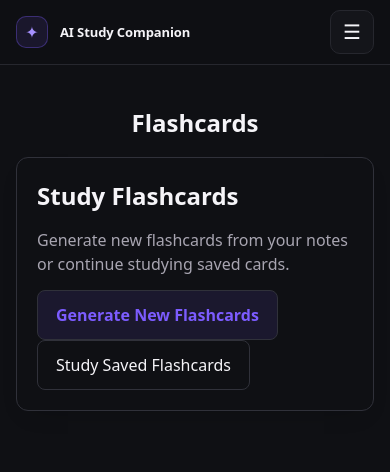
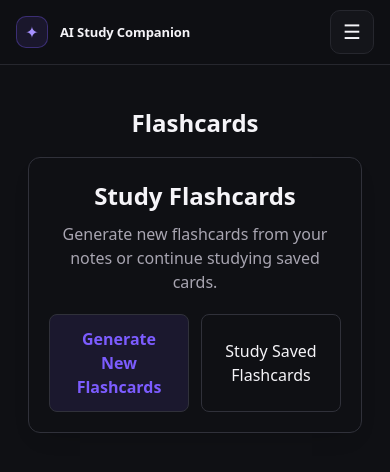
Before and after one commit to acev-0007/CPSC_491_Study_Companion, a React app in the folder frontend/: page /flashcards in a window 390 px wide. Shown: the top 472 px of the page. Built offline with nearby package versions, Linux system fonts and the light colour scheme; the HTML template or start-up script is replaced by a standard one.

Commit message:
FLASH-UI-4: improve Flashcards accessibility, responsiveness, and state feedback

```diff
--- a/frontend/src/components/Flashcards.css
+++ b/frontend/src/components/Flashcards.css
@@ -31,11 +31,27 @@
   outline-offset: 4px;
 }
 
-.flashcard p {
+/* FLASH-UI-4: the card is a native <button>, so reset button defaults. */
+button.flashcard {
+  font: inherit;
+  color: inherit;
+}
+
+.flashcard-text {
   font-size: 20px;
   line-height: 135%;
   color: var(--text-h);
-  margin: 0;
+  /* Long words and pasted text must wrap, not overflow the card. */
+  overflow-wrap: anywhere;
+  white-space: pre-wrap;
+}
+
+.flashcard-side {
+  font-family: var(--mono);
+  font-size: 12px;
+  letter-spacing: 0.08em;
+  text-transform: uppercase;
+  color: var(--text);
 }
 
 .flashcard-hint {
@@ -56,9 +72,12 @@
 
 .flashcards-controls button,
 .flashcard-edit-btn,
-.flashcards-primary-btn {
+.flashcards-primary-btn,
+.flashcards-secondary-btn,
+.flashcards-back-btn {
   font: inherit;
   font-size: 15px;
+  min-height: 44px;
   padding: 10px 20px;
   border-radius: 8px;
   border: 1px solid var(--border);
@@ -69,7 +88,9 @@
 
 .flashcards-controls button:hover:not(:disabled),
 .flashcard-edit-btn:hover,
-.flashcards-primary-btn:hover {
+.flashcards-primary-btn:hover,
+.flashcards-secondary-btn:hover,
+.flashcards-back-btn:hover {
   border-color: var(--accent-border);
   background: var(--accent-bg);
 }
@@ -493,3 +514,100 @@
     grid-row: 2;
   }
 }
+/* ---------------------------------------------------------
+   FLASH-UI-4: consistent focus, states, and responsive layout
+   --------------------------------------------------------- */
+
+.flashcards-controls button:focus-visible,
+.flashcard-edit-btn:focus-visible,
+.flashcards-primary-btn:focus-visible,
+.flashcards-secondary-btn:focus-visible,
+.flashcards-back-btn:focus-visible,
+.flashcard-edit-form textarea:focus-visible {
+  outline: 2px solid var(--accent);
+  outline-offset: 2px;
+}
+
+.flashcards-home {
+  display: flex;
+  flex-direction: column;
+  align-items: center;
+  gap: 8px;
+  text-align: center;
+}
+
+.flashcards-home h2,
+.flashcards-home p {
+  margin: 0;
+}
+
+.flashcards-home-actions {
+  display: flex;
+  flex-wrap: wrap;
+  justify-content: center;
+  gap: 12px;
+  margin-top: 12px;
+}
+
+.flashcards-state-message {
+  width: 100%;
+  max-width: 480px;
+  margin: 0;
+  text-align: center;
+  color: var(--text);
+}
+
+.flashcard-edit-note {
+  margin: 0;
+  font-size: 13px;
+  color: var(--text);
+}
+
+.flashcards-session-header {
+  display: flex;
+  flex-wrap: wrap;
+  align-items: center;
+  justify-content: center;
+  gap: 8px 16px;
+  width: 100%;
+}
+
+.flashcards-controls {
+  flex-wrap: wrap;
+  justify-content: center;
+}
+
+@media (max-width: 480px) {
+  .flashcards-page {
+    padding-inline: 12px;
+  }
+
+  .flashcard {
+    min-height: 180px;
+    padding: 20px 16px;
+  }
+
+  .flashcard-text {
+    font-size: 18px;
+  }
+
+  .flashcards-controls,
+  .flashcards-home-actions,
+  .flashcard-edit-actions {
+    width: 100%;
+    max-width: 480px;
+  }
+
+  .flashcards-controls button,
+  .flashcards-home-actions button,
+  .flashcard-edit-actions button {
+    flex: 1 1 0;
+  }
+}
+
+@media (prefers-reduced-motion: reduce) {
+  .flashcards-page * {
+    transition: none !important;
+    animation: none !important;
+  }
+}
```
